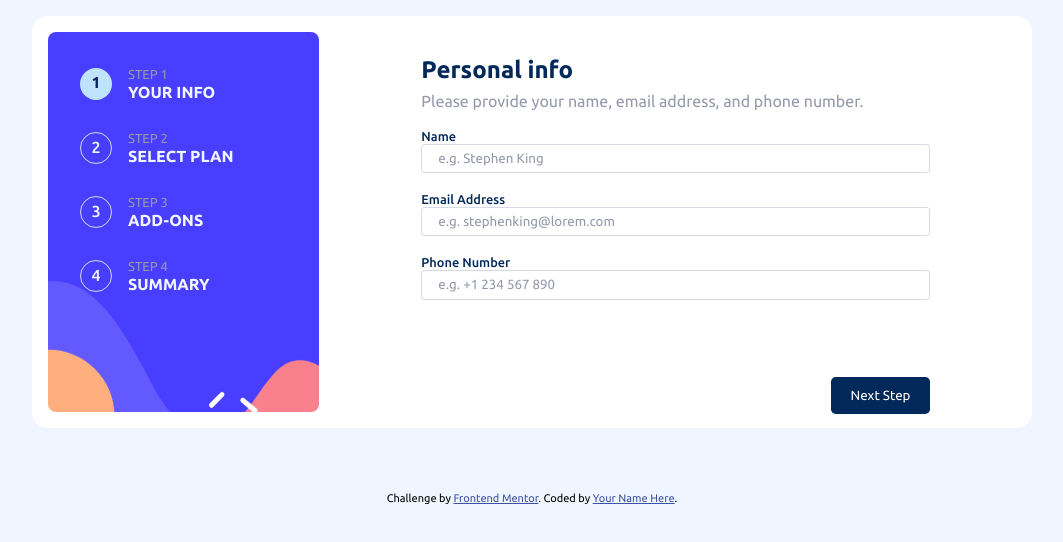
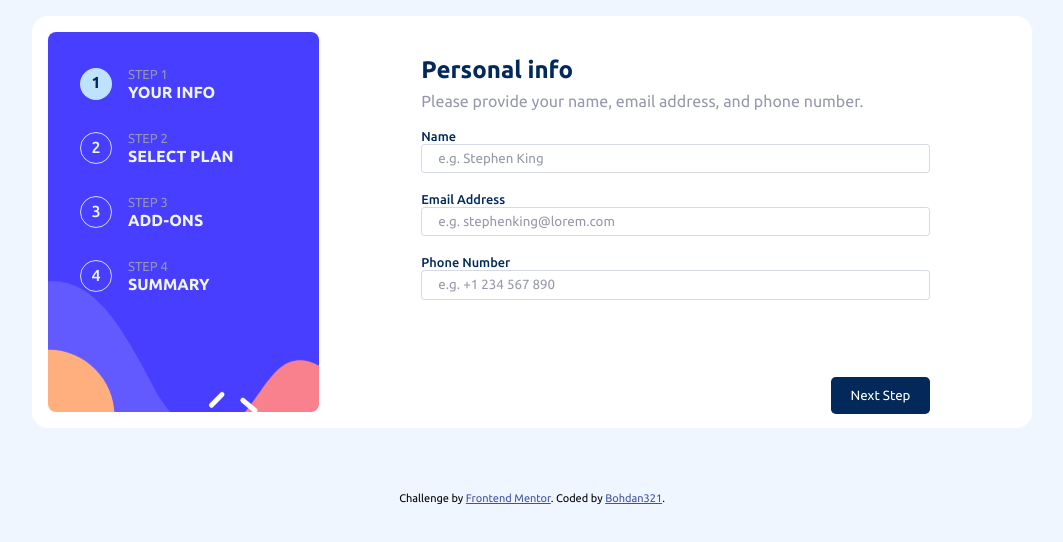
Before and after one commit to Bohdan321/multi-step-form-main, a plain HTML site: page index.html in a window 1280 px wide. Shown: the whole page, without its empty margins (108-1171 px from the left). Drawn offline with Linux system fonts and the light colour scheme.

Commit message:
Add my  github link

```diff
--- a/index.html
+++ b/index.html
@@ -221,7 +221,7 @@
   <div class="attribution">
     Challenge by <a href="https://www.frontendmentor.io?ref=challenge" target="_blank"
       rel="noopener noreferrer">Frontend Mentor</a>.
-    Coded by <a href="#">Your Name Here</a>.
+    Coded by <a href="https://github.com/Bohdan321">Bohdan321</a>.
   </div>
   <script src="./script.js"></script>
 </body>
```
